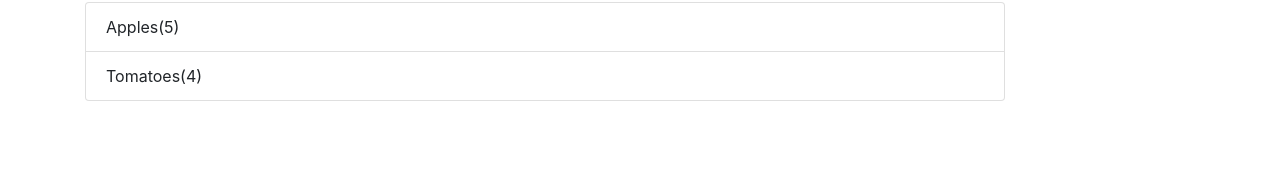
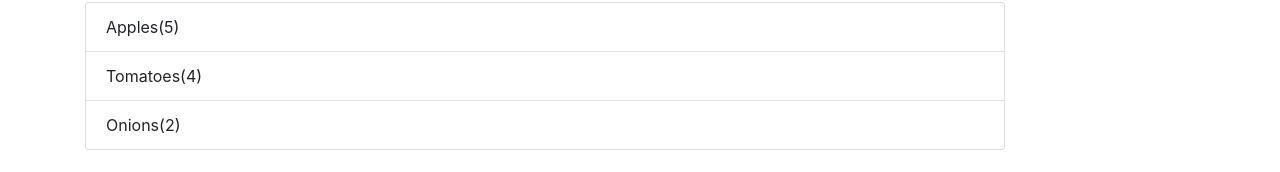
Before and after one commit to PeterChencha/Shopping-app, an Angular app: page / in a window 1280 px wide. Shown: the part 472-644 px from the top of the page. Built offline with nearby package versions, Linux system fonts and the light colour scheme.

Commit message:
test ingeridients

```diff
--- a/src/app/shoppingListFeature/shopping-list/shopping-list.component.ts
+++ b/src/app/shoppingListFeature/shopping-list/shopping-list.component.ts
@@ -11,6 +11,7 @@ export class ShoppingListComponent implements OnInit {
   ingredients : ingredient[]= [
     new ingredient('Apples',5),
     new ingredient('Tomatoes',4),
+    new ingredient('Onions',2)
   ];
 
   constructor() { }
```
